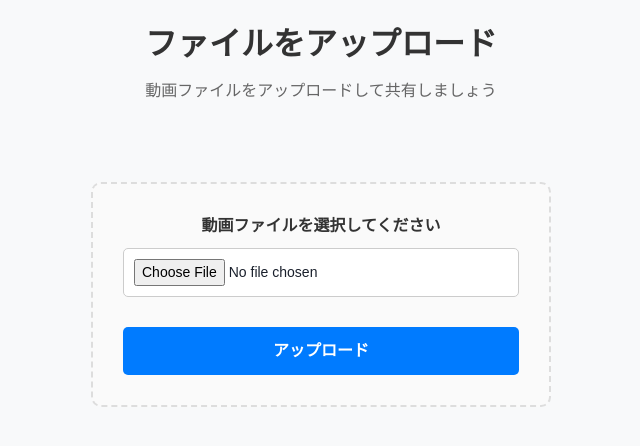
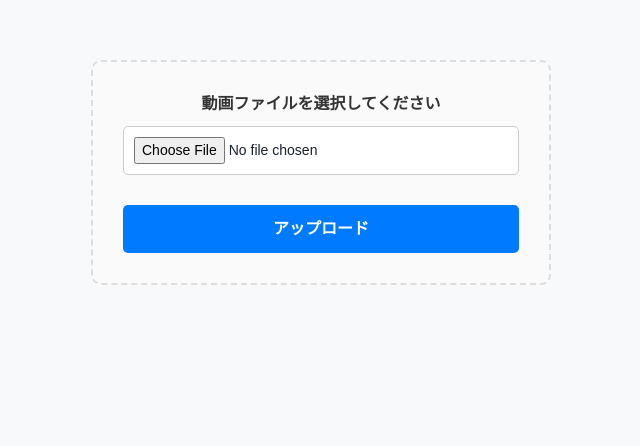
Before and after one commit to kohe1-0mura/video-streaming, a Next.js app in the folder frontend/: page /upload in a window 1280 px wide. Shown: the top 446 px of the page, without its empty margins (319-959 px from the left). Built offline with nearby package versions, Linux system fonts and the light colour scheme.

Commit message:
feat: レイアウトを簡素化

```diff
--- a/frontend/src/app/upload/page.tsx
+++ b/frontend/src/app/upload/page.tsx
@@ -8,28 +8,7 @@ const UploadPage = () => {
       backgroundColor: '#f8f9fa',
       padding: '20px'
     }}>
-      <div style={{
-        maxWidth: '800px',
-        margin: '0 auto',
-        textAlign: 'center'
-      }}>
-        <h1 style={{
-          fontSize: '32px',
-          fontWeight: 'bold',
-          color: '#333',
-          marginBottom: '10px'
-        }}>
-          ファイルをアップロード
-        </h1>
-        <p style={{
-          fontSize: '16px',
-          color: '#666',
-          marginBottom: '40px'
-        }}>
-          動画ファイルをアップロードして共有しましょう
-        </p>
-        <UploadForm />
-      </div>
+      <UploadForm />
     </div>
   );
 };
```
